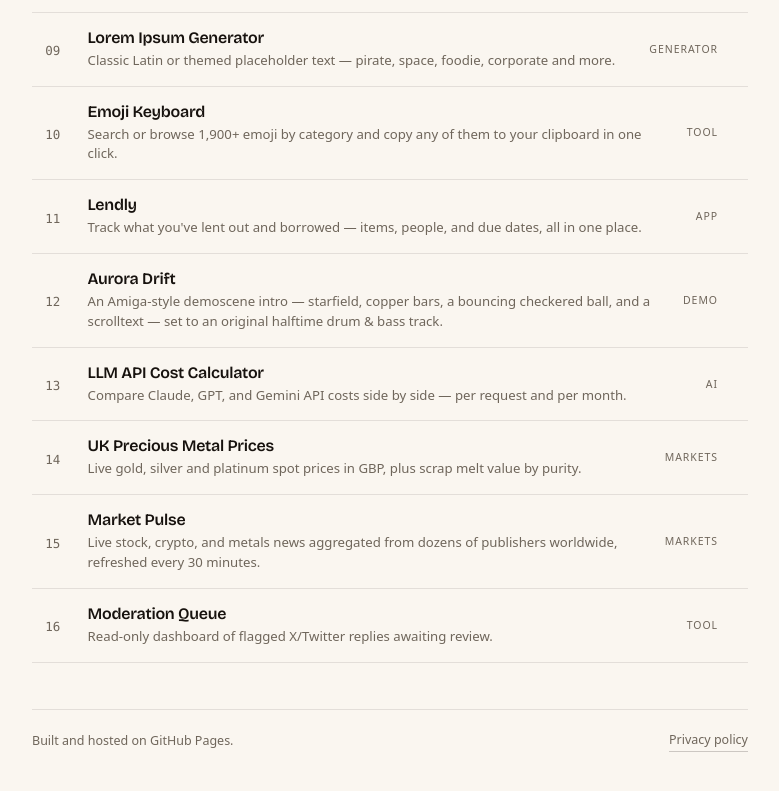
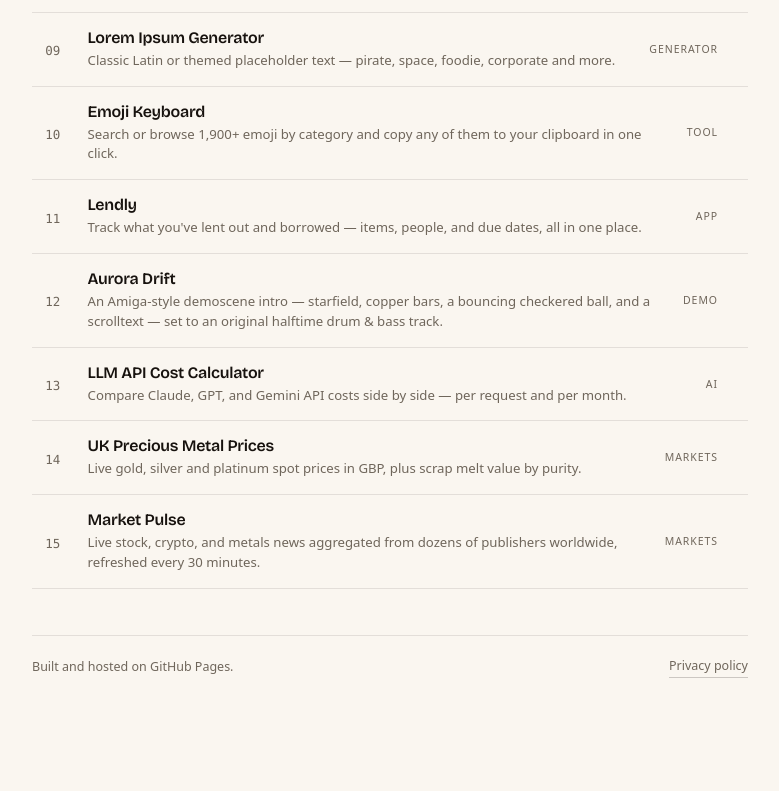
Before and after one commit to kranmal/kranmal.github.io, a plain HTML site: page index.html in a window 1280 px wide. Shown: the part 1283-2074 px from the top of the page, without its empty margins (250-1029 px from the left). After the commit the page ends 2033 px from the top, so only its background shows below. Drawn offline with nearby package versions, Linux system fonts and the light colour scheme.

Commit message:
Remove the moderation queue dashboard link from the hub (#10)

```diff
--- a/index.html
+++ b/index.html
@@ -648,16 +648,6 @@
         <svg class="arrow" viewBox="0 0 24 24" fill="none" stroke="currentColor" stroke-width="2.2" stroke-linecap="round" stroke-linejoin="round" aria-hidden="true"><path d="M7 17 17 7M8 7h9v9"/></svg>
       </a></li>
 
-      <li class="reveal" style="--i:13"><a class="track" href="https://kranmal.github.io/twitter-moderator-dashboard/">
-        <span class="track-idx" aria-hidden="true"><span class="eq"><i></i><i></i><i></i><i></i></span></span>
-        <span class="track-body">
-          <span class="track-title">Moderation Queue</span>
-          <span class="track-desc">Read-only dashboard of flagged X/Twitter replies awaiting review.</span>
-        </span>
-        <span class="track-tag">Tool</span>
-        <svg class="arrow" viewBox="0 0 24 24" fill="none" stroke="currentColor" stroke-width="2.2" stroke-linecap="round" stroke-linejoin="round" aria-hidden="true"><path d="M7 17 17 7M8 7h9v9"/></svg>
-      </a></li>
-
     </ol>
   </section>
 
```
